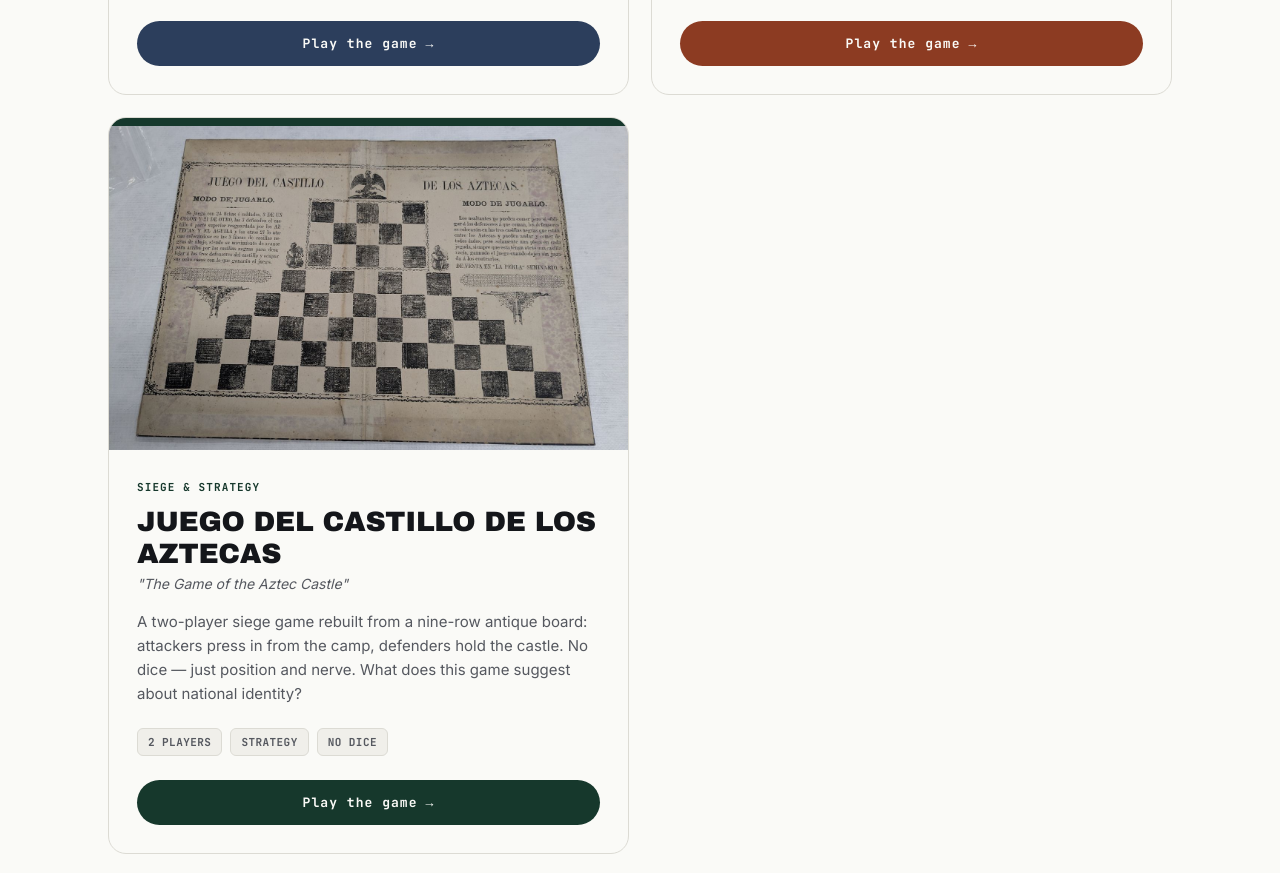
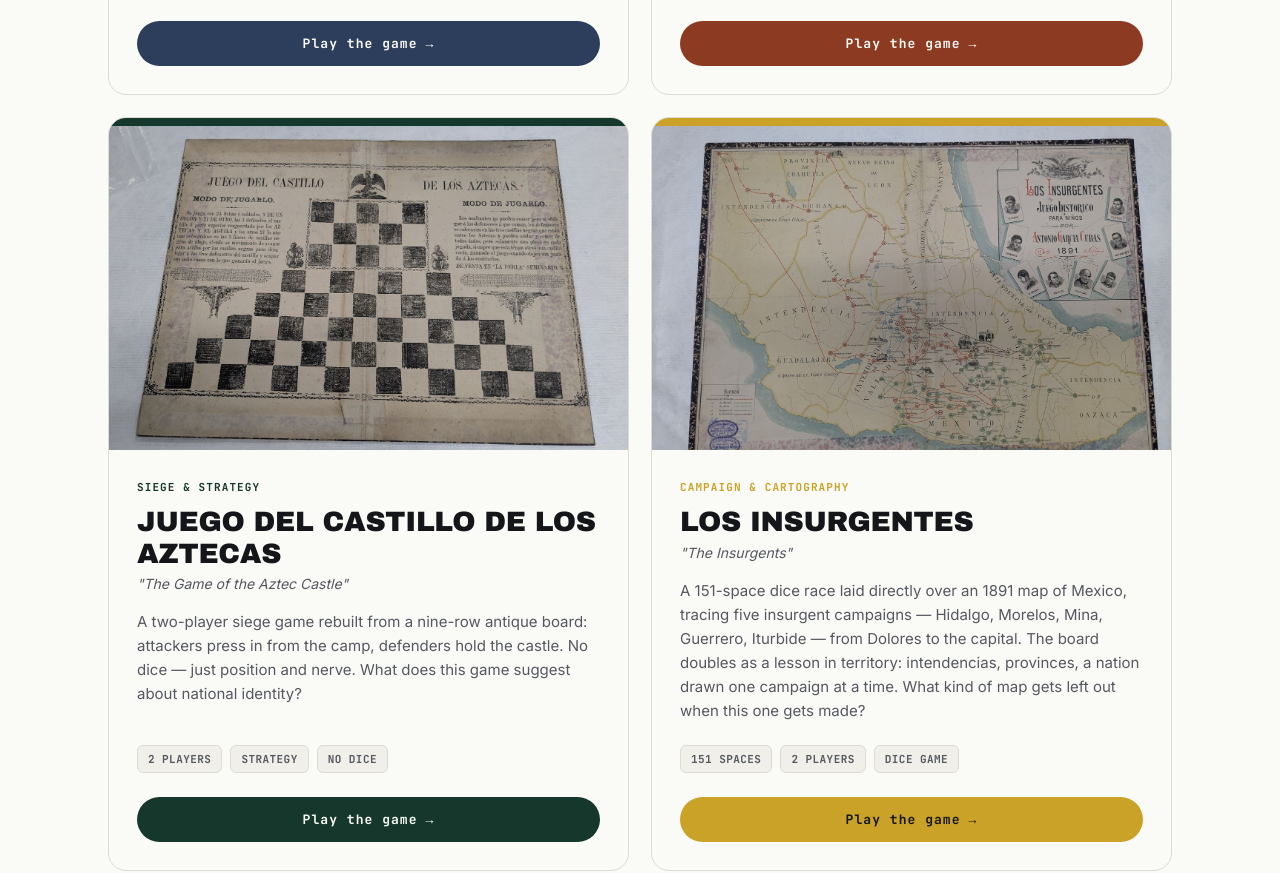
Before and after one commit to gl-edu/Race-Games, a plain HTML site: page index.html in a window 1280 px wide. Shown: the part 1374-2247 px from the top of the page. Drawn offline with Linux system fonts and the light colour scheme.

Commit message:
Add files via upload

```diff
--- a/index.html
+++ b/index.html
@@ -308,6 +308,10 @@
   .card.indigo .card-eyebrow{ color: var(--indigo); }
   .card.indigo .play-btn{ background: var(--indigo); }
 
+  .card.gold .card-stripe{ background: var(--gold); }
+  .card.gold .card-eyebrow{ color: var(--gold); }
+  .card.gold .play-btn{ background: var(--gold); color: var(--ink); }
+
   /* ---------- Footer ---------- */
   footer{
     padding: 40px 0 56px;
@@ -342,7 +346,7 @@
 
   <nav class="nav">
     <div class="nav-mark"><span class="dot"></span> RACE&nbsp;GAMES</div>
-    <div class="nav-count">03 GAMES ARCHIVED</div>
+    <div class="nav-count">04 GAMES ARCHIVED</div>
   </nav>
 
   <section class="hero">
@@ -433,6 +437,25 @@
       </div>
     </div>
 
+    <div class="card gold">
+      <div class="card-stripe"></div>
+      <div class="card-thumb">
+        <img src="images/los-insurgentes-board.jpg" alt="Original board photograph of Los Insurgentes" loading="lazy">
+      </div>
+      <div class="card-body">
+        <div class="card-eyebrow">Campaign &amp; Cartography</div>
+        <h3>Los Insurgentes</h3>
+        <p class="card-translation">"The Insurgents"</p>
+        <p class="card-blurb">A 151-space dice race laid directly over an 1891 map of Mexico, tracing five insurgent campaigns — Hidalgo, Morelos, Mina, Guerrero, Iturbide — from Dolores to the capital. The board doubles as a lesson in territory: intendencias, provinces, a nation drawn one campaign at a time. What kind of map gets left out when this one gets made?</p>
+        <div class="chips">
+          <span class="chip">151 SPACES</span>
+          <span class="chip">2 PLAYERS</span>
+          <span class="chip">DICE GAME</span>
+        </div>
+        <a class="play-btn" href="games/los-insurgentes-map.html">Play the game <span class="arrow">→</span></a>
+      </div>
+    </div>
+
   </div>
 
 </div>
```
